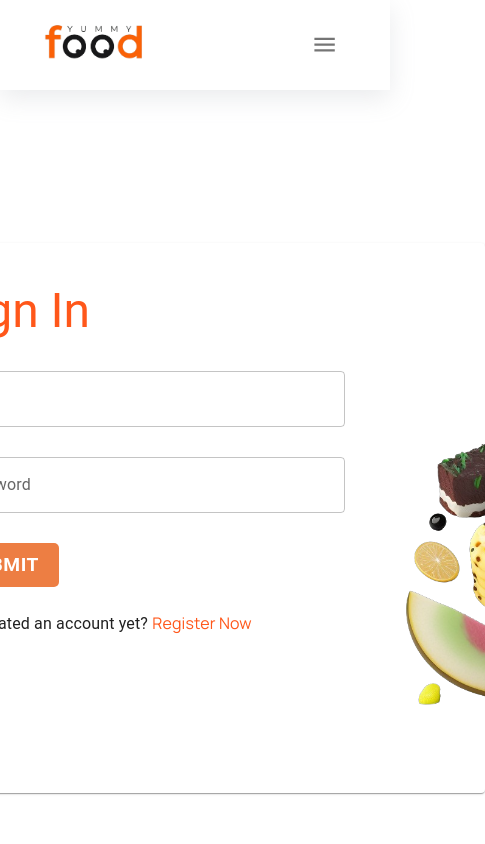
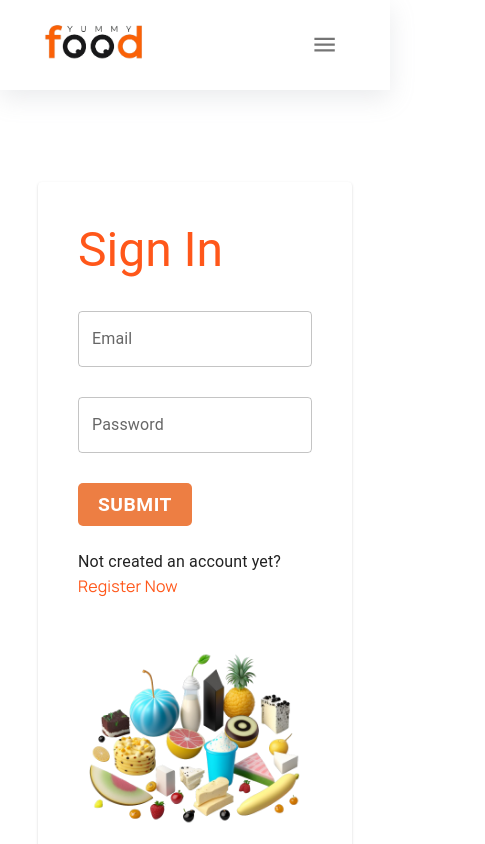
Before and after one commit to Aiyaz17/food-recipes, a React (Create React App) app in the folder client/: page /login in a window 390 px wide. Shown: the top 844 px of the page, 485 px wide, since content can reach past the window. Built offline with nearby package versions, Linux system fonts and the light colour scheme.

Commit message:
made auth pages responsive

```diff
--- a/client/src/components/Auth/Login.js
+++ b/client/src/components/Auth/Login.js
@@ -45,24 +45,22 @@ const Login = ({ setUser }) => {
 
   return (
     <Box
-    className="auth"
+      className="auth"
       sx={{
         display: "flex",
         minHeight: "100vh",
         justifyContent: "center",
         alignItems: "center",
-        mt: 12,
+        mt: 9,
       }}
     >
       <Card
+        className="card-container"
         sx={{
           p: 5,
-          minWidth: "500px",
-          display: "flex",
-          gap: "30px",
         }}
       >
-        <Box>
+        <Box className="form-container">
           <Typography
             className="primary-highlight"
             variant="h3"
--- a/client/src/components/Auth/Register.js
+++ b/client/src/components/Auth/Register.js
@@ -50,24 +50,22 @@ const Register = ({ setUser }) => {
 
   return (
     <Box
-    className="auth"
+      className="auth"
       sx={{
         display: "flex",
         minHeight: "100vh",
         justifyContent: "center",
         alignItems: "center",
-        mt: 12,
+        mt: 9,
       }}
     >
       <Card
+        className="card-container"
         sx={{
           p: 5,
-          minWidth: "500px",
-          display: "flex",
-          gap: "30px",
         }}
       >
-        <Box>
+        <Box className="form-container">
           <Typography
             className="primary-highlight"
             variant="h3"
--- a/client/src/components/Auth/auth.css
+++ b/client/src/components/Auth/auth.css
@@ -9,7 +9,44 @@ form {
 .signin-img {
   max-height: 470px;
 }
-
+.card-container {
+  min-width: 500px;
+  display: flex;
+  gap: 30px;
+}
+.form-container {
+  display: flex;
+  flex-direction: column;
+  justify-content: center;
+}
 .auth form {
   width: 400px;
 }
+
+@media screen and (max-width: 900px) {
+  .auth {
+    margin-top: 100px;
+  }
+  .auth form {
+    width: 100%;
+    max-width: 100%;
+  }
+  .card-container {
+    flex-direction: column;
+    align-items: center;
+    margin-top: 60px;
+    min-width: unset;
+  }
+  .card-container .signin-img {
+    max-width: 100%;
+    max-height: unset;
+    margin-top: 20px;
+  }
+  .card-container .register-img {
+    max-width: 100%;
+    margin-top: 20px;
+  }
+  ..card-container input {
+    width: 100%;
+  }
+}
```
